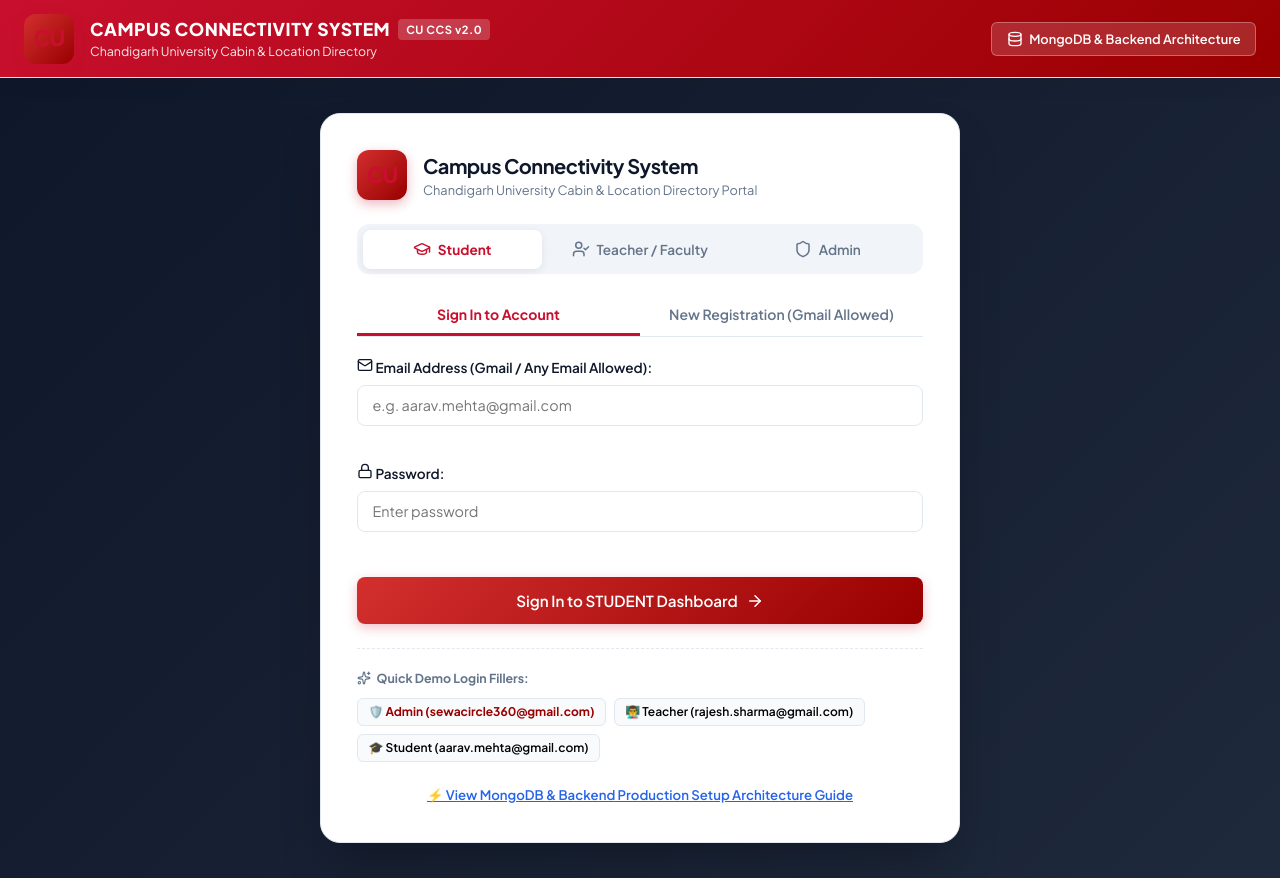
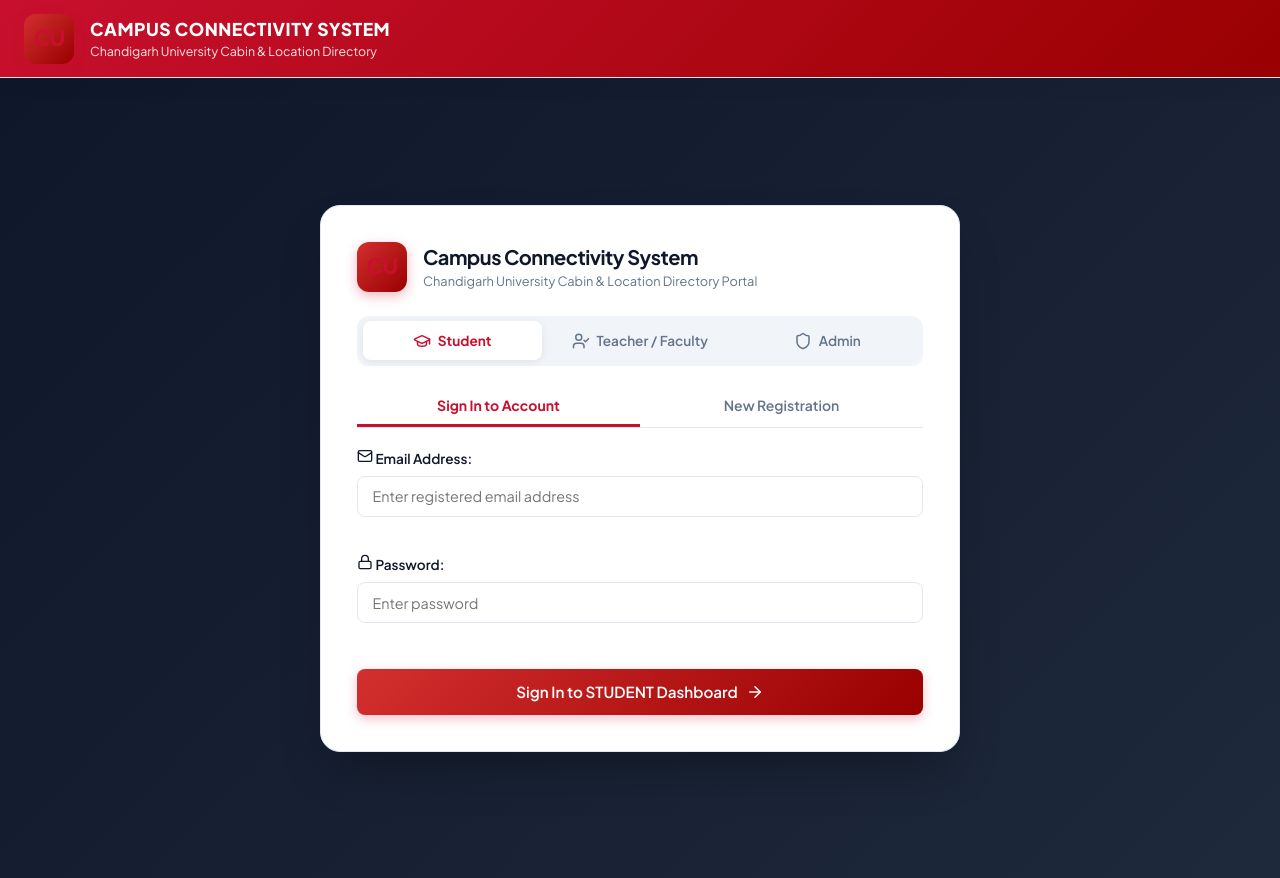
Before and after one commit to sewacircle360/CCS, a React (Vite) app: page / in a window 1280 px wide. Built offline with nearby package versions, Linux system fonts and the light colour scheme.

Commit message:
Remove demo fillers and clean up UI

```diff
--- a/src/App.tsx
+++ b/src/App.tsx
@@ -7,7 +7,6 @@
 import { AdminDashboard } from './components/AdminDashboard';
 import { TeacherDashboard } from './components/TeacherDashboard';
 import { StudentDashboard } from './components/StudentDashboard';
-import { MongoDbGuideModal } from './components/MongoDbGuideModal';
 
 export const App: React.FC = () => {
   // Authentication State
@@ -40,8 +39,6 @@
     const saved = localStorage.getItem('cu_ccs_timetables');
     return saved ? JSON.parse(saved) : INITIAL_TIMETABLES;
   });
-
-  const [isMongoGuideOpen, setIsMongoGuideOpen] = useState(false);
 
   // Sync to Supabase & LocalStorage
   useEffect(() => {
@@ -283,7 +280,6 @@
       <Header
         currentUser={currentUser}
         onLogout={handleLogout}
-        onOpenMongoGuide={() => setIsMongoGuideOpen(true)}
       />
 
       {/* Main View: Login/Register if not authenticated, else Dashboard */}
@@ -295,7 +291,6 @@
           onLoginSuccess={handleLoginSuccess}
           onRegisterTeacher={handleRegisterTeacher}
           onRegisterStudent={handleRegisterStudent}
-          onOpenMongoGuide={() => setIsMongoGuideOpen(true)}
         />
       ) : (
         <main className="main-content">
@@ -335,13 +330,6 @@
           )}
         </main>
       )}
-
-      {/* Backend & MongoDB Presentation Guide Modal */}
-      {isMongoGuideOpen && (
-        <MongoDbGuideModal
-          onClose={() => setIsMongoGuideOpen(false)}
-        />
-      )}
     </div>
   );
 };
--- a/src/components/Header.tsx
+++ b/src/components/Header.tsx
@@ -1,17 +1,15 @@
 import React from 'react';
 import { User } from '../types';
-import { Shield, GraduationCap, UserCheck, Database, LogOut, User as UserIcon } from 'lucide-react';
+import { Shield, GraduationCap, UserCheck, LogOut, User as UserIcon } from 'lucide-react';
 
 interface HeaderProps {
   currentUser: User | null;
   onLogout: () => void;
-  onOpenMongoGuide: () => void;
 }
 
 export const Header: React.FC<HeaderProps> = ({
   currentUser,
   onLogout,
-  onOpenMongoGuide,
 }) => {
   return (
     <header className="cu-header">
@@ -24,7 +22,7 @@
             </div>
             <div className="brand-text">
               <div className="brand-title">
-                CAMPUS CONNECTIVITY SYSTEM <span className="version-pill">CU CCS v2.0</span>
+                CAMPUS CONNECTIVITY SYSTEM
               </div>
               <div className="brand-subtitle">Chandigarh University Cabin & Location Directory</div>
             </div>
@@ -32,11 +30,6 @@
 
           {/* Actions & User Account */}
           <div className="header-actions">
-            <button className="btn-guide" onClick={onOpenMongoGuide}>
-              <Database size={16} />
-              <span>MongoDB & Backend Architecture</span>
-            </button>
-
             {currentUser && (
               <button className="btn-logout" onClick={onLogout} title="Sign Out">
                 <LogOut size={16} />
@@ -119,16 +112,6 @@
           font-weight: 800;
           font-size: 1.1rem;
           letter-spacing: 0.5px;
-          display: flex;
-          align-items: center;
-          gap: 0.5rem;
-        }
-        .version-pill {
-          background: rgba(255,255,255,0.2);
-          padding: 0.15rem 0.5rem;
-          border-radius: 4px;
-          font-size: 0.7rem;
-          font-weight: 700;
         }
         .brand-subtitle {
           font-size: 0.775rem;
@@ -138,23 +121,6 @@
           display: flex;
           align-items: center;
           gap: 0.75rem;
-        }
-        .btn-guide {
-          background: rgba(255,255,255,0.15);
-          color: #ffffff;
-          border: 1px solid rgba(255,255,255,0.3);
-          padding: 0.5rem 0.9rem;
-          border-radius: 6px;
-          font-size: 0.8rem;
-          font-weight: 600;
-          display: inline-flex;
-          align-items: center;
-          gap: 0.4rem;
-          cursor: pointer;
-          transition: all 0.2s;
-        }
-        .btn-guide:hover {
-          background: rgba(255,255,255,0.25);
         }
         .btn-logout {
           background: #ffffff;
--- a/src/components/LoginRegister.tsx
+++ b/src/components/LoginRegister.tsx
@@ -1,7 +1,7 @@
 import React, { useState } from 'react';
 import { User, Teacher, Student, UserRole } from '../types';
 import { ALL_BLOCK_CODES, TEACHER_ROLE_DESIGNATIONS } from '../mockData';
-import { Shield, UserCheck, GraduationCap, Lock, Mail, ArrowRight, Sparkles, AlertCircle, CheckCircle2 } from 'lucide-react';
+import { Shield, UserCheck, GraduationCap, Lock, Mail, ArrowRight, AlertCircle, CheckCircle2 } from 'lucide-react';
 
 interface LoginRegisterProps {
   users: User[];
@@ -10,7 +10,6 @@
   onLoginSuccess: (user: User) => void;
   onRegisterTeacher: (teacherData: Omit<Teacher, 'id' | 'status' | 'verified'>, password: string) => void;
   onRegisterStudent: (studentData: Omit<Student, 'id'>, password: string) => void;
-  onOpenMongoGuide: () => void;
 }
 
 export const LoginRegister: React.FC<LoginRegisterProps> = ({
@@ -20,7 +19,6 @@
   onLoginSuccess,
   onRegisterTeacher,
   onRegisterStudent,
-  onOpenMongoGuide,
 }) => {
   const [portalRole, setPortalRole] = useState<UserRole>('student');
   const [authMode, setAuthMode] = useState<'login' | 'register'>('login');
@@ -70,12 +68,12 @@
         onLoginSuccess(adminUser);
         return;
       } else {
-        setErrorMessage('Invalid Admin Credentials! Email: sewacircle360@gmail.com | Password: Admin@123');
+        setErrorMessage('Invalid Admin Credentials! Please check Email and Password.');
         return;
       }
     }
 
-    // Teacher or Student Login (Allows ANY email!)
+    // Teacher or Student Login
     const foundUser = users.find(
       u => u.email.toLowerCase() === loginEmail.trim().toLowerCase() && u.role === portalRole
     );
@@ -136,31 +134,6 @@
     }, sPassword);
   };
 
-  // Quick fill helper buttons for smooth demoing
-  const quickFillAdmin = () => {
-    setPortalRole('admin');
-    setAuthMode('login');
-    setLoginEmail('sewacircle360@gmail.com');
-    setLoginPassword('Admin@123');
-    setErrorMessage('');
-  };
-
-  const quickFillTeacher = () => {
-    setPortalRole('teacher');
-    setAuthMode('login');
-    setLoginEmail('rajesh.sharma@gmail.com');
-    setLoginPassword('Teacher@123');
-    setErrorMessage('');
-  };
-
-  const quickFillStudent = () => {
-    setPortalRole('student');
-    setAuthMode('login');
-    setLoginEmail('aarav.mehta@gmail.com');
-    setLoginPassword('Student@123');
-    setErrorMessage('');
-  };
-
   return (
     <div className="auth-page">
       <div className="auth-card">
@@ -215,7 +188,7 @@
               className={`mode-btn ${authMode === 'register' ? 'active' : ''}`}
               onClick={() => { setAuthMode('register'); setErrorMessage(''); }}
             >
-              New Registration (Gmail Allowed)
+              New Registration
             </button>
           </div>
         )}
@@ -241,19 +214,13 @@
           <form onSubmit={handleLoginSubmit} className="auth-form">
             <div className="form-group">
               <label>
-                <Mail size={16} /> Email Address (Gmail / Any Email Allowed):
+                <Mail size={16} /> Email Address:
               </label>
               <input
                 type="email"
                 value={loginEmail}
                 onChange={(e) => setLoginEmail(e.target.value)}
-                placeholder={
-                  portalRole === 'admin'
-                    ? "sewacircle360@gmail.com"
-                    : portalRole === 'teacher'
-                    ? "e.g. rajesh.sharma@gmail.com"
-                    : "e.g. aarav.mehta@gmail.com"
-                }
+                placeholder="Enter registered email address"
                 className="form-control"
                 required
               />
@@ -310,7 +277,7 @@
 
             <div className="form-row">
               <div className="form-group flex-1">
-                <label>Email Address (Gmail / Any Email) *</label>
+                <label>Email Address *</label>
                 <input
                   type="email"
                   value={tEmail}
@@ -458,7 +425,7 @@
 
             <div className="form-row">
               <div className="form-group flex-1">
-                <label>Email Address (Gmail / Any Email Allowed) *</label>
+                <label>Email Address *</label>
                 <input
                   type="email"
                   value={sEmail}
@@ -513,31 +480,6 @@
             </button>
           </form>
         )}
-
-        {/* DEMO QUICK ACCESS BAR */}
-        <div className="quick-demo-box">
-          <div className="demo-title">
-            <Sparkles size={14} /> Quick Demo Login Fillers:
-          </div>
-          <div className="demo-buttons">
-            <button className="demo-btn admin" onClick={quickFillAdmin}>
-              🛡️ Admin (sewacircle360@gmail.com)
-            </button>
-            <button className="demo-btn teacher" onClick={quickFillTeacher}>
-              👨‍🏫 Teacher (rajesh.sharma@gmail.com)
-            </button>
-            <button className="demo-btn student" onClick={quickFillStudent}>
-              🎓 Student (aarav.mehta@gmail.com)
-            </button>
-          </div>
-        </div>
-
-        {/* Backend & MongoDB Architecture Button */}
-        <div className="backend-guide-link">
-          <button className="btn-link" onClick={onOpenMongoGuide}>
-            ⚡ View MongoDB & Backend Production Setup Architecture Guide
-          </button>
-        </div>
       </div>
 
       <style>{`
@@ -678,57 +620,6 @@
           padding: 0.4rem 0.75rem;
           border-radius: 6px;
         }
-
-        .quick-demo-box {
-          margin-top: 1.5rem;
-          padding-top: 1.25rem;
-          border-top: 1px dashed var(--border-light);
-        }
-        .demo-title {
-          font-size: 0.775rem;
-          font-weight: 700;
-          color: var(--text-muted);
-          margin-bottom: 0.65rem;
-          display: flex;
-          align-items: center;
-          gap: 0.35rem;
-        }
-        .demo-buttons {
-          display: flex;
-          gap: 0.5rem;
-          flex-wrap: wrap;
-        }
-        .demo-btn {
-          border: 1px solid var(--border-light);
-          background: #f8fafc;
-          padding: 0.35rem 0.65rem;
-          border-radius: 6px;
-          font-size: 0.75rem;
-          font-weight: 600;
-          cursor: pointer;
-          transition: background 0.2s;
-        }
-        .demo-btn:hover {
-          background: #e2e8f0;
-        }
-        .demo-btn.admin { color: #990000; font-weight: 700; }
-
-        .backend-guide-link {
-          margin-top: 1.25rem;
-          text-align: center;
-        }
-        .btn-link {
-          background: transparent;
-          border: none;
-          color: #2563eb;
-          font-size: 0.825rem;
-          font-weight: 600;
-          cursor: pointer;
-          text-decoration: underline;
-        }
-        .btn-link:hover {
-          color: #1d4ed8;
-        }
       `}</style>
     </div>
   );
```
